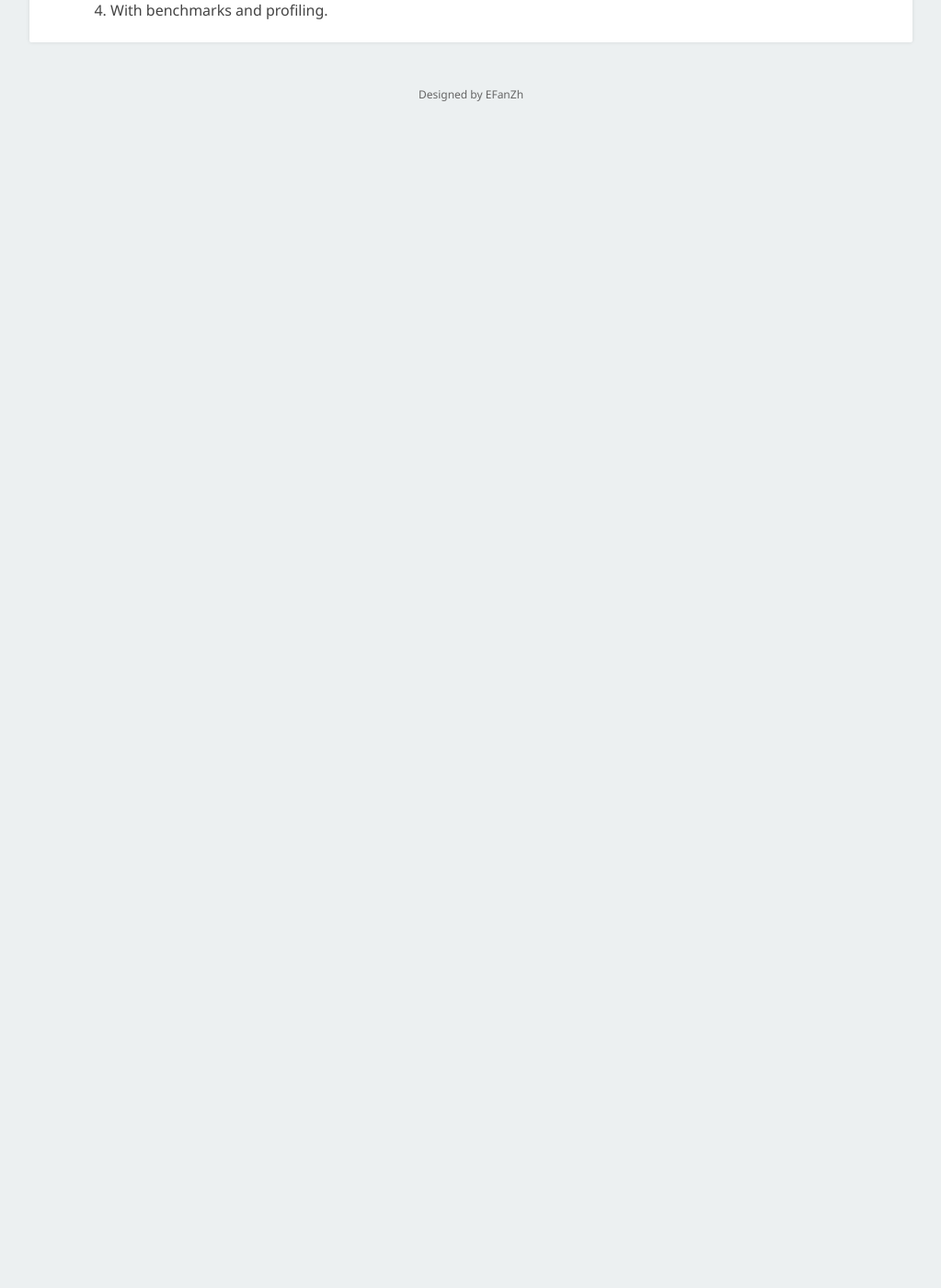
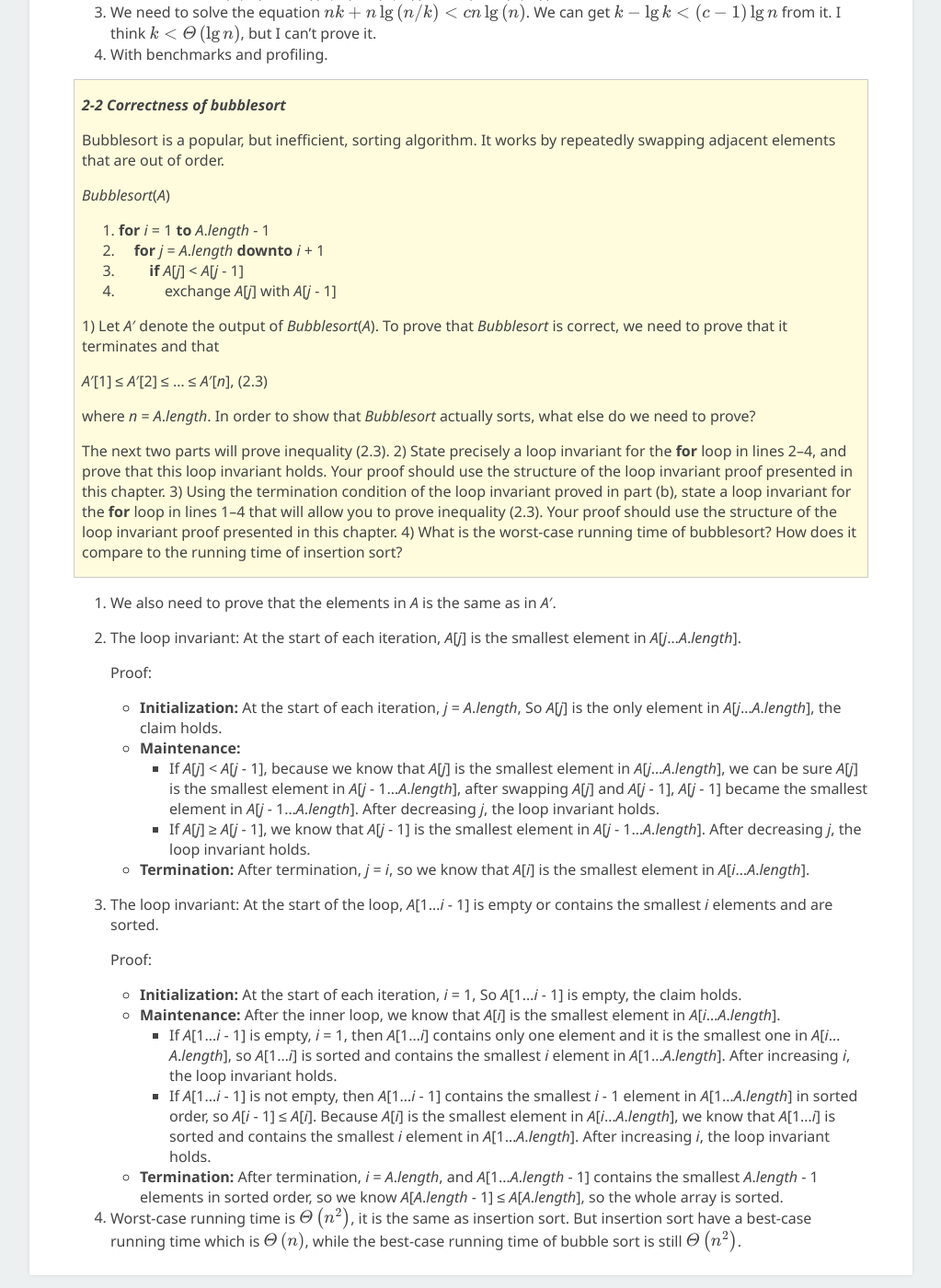
Before and after one commit to EFanZh/efanzh.github.io, a Jekyll site: the page built from _posts/2018-10-05-introduction-to-algorithms-exercises.md, in a window 1280 px wide and 1400 px high, scrolled down 10459 px. Shown: the whole window at 92% size, without its empty margins (128-1151 px from the left). Built offline with Jekyll 4.4.1, drawn with Linux system fonts in a browser that asks for light colours; formulas are drawn with MathJax 3; before the commit the page ends 10618 px from its top, so only the background shows below that; some of the changed text lies outside the part shown.

Commit message:
Add problem 2-2 from CLRS

```diff
--- a/_posts/2018-10-05-introduction-to-algorithms-exercises.md
+++ b/_posts/2018-10-05-introduction-to-algorithms-exercises.md
@@ -275,11 +275,12 @@ Just change *A*[*i*] > *key* to *A*[*i*] < *key* in the original code.
 > Write pseudocode for ***linear search***, which scans through the sequence, looking for $v$. Using a loop invariant,
 > prove that your algorithm is correct. Make sure that your loop invariant fulfills the three necessary properties.
 
-*Linear-Search*(*A*, *v*)\
-1\. **for** *i* = 1 **to** *A*.*length*\
-2\.     **if** *A*[*i*] == *v*\
-3\.         **return** *i*\
-4\. **return** *nil*
+*Linear-Search*(*A*, *v*)
+
+1. **for** *i* = 1 **to** *A*.*length*
+2. &nbsp;&nbsp;&nbsp;&nbsp;**if** *A*[*i*] == *v*
+3. &nbsp;&nbsp;&nbsp;&nbsp;&nbsp;&nbsp;&nbsp;&nbsp;**return** *i*
+4. **return** *nil*
 
 Loop invariant: *A*[1‥*i* - 1] does not contain value *v*. The only way the loop continues is that *A*[*i*] ≠ *v*, so
 we know *A*[1‥*i*] does not contain value *v*. Then we increase *i* by 1, so again, *A*[1‥*i* - 1] still does not
@@ -302,13 +303,14 @@ $\sum_{i=1}^n A[i] × 2^{n - i} + \sum_{i=1}^n B[i] × 2^{n - i} = \sum_{i=1}^{n
 
 Pseudocode:
 
-*Add-Binary*(*A*, *B*, *C*)\
-1\. *carry* = 0\
-2\. **for** *i* = 1 **to** *A*.*length*\
-3\.     *sum* = *A*[*n* - *i*] + *B*[*n* - *i*] + *carry*\
-4\.     *C*[*n* + 1 - *i*] = *sum* mod 2\
-5\.     *carry* = *sum* / 2\
-6\. *C*[0] = *carry*
+*Add-Binary*(*A*, *B*, *C*)
+
+1. *carry* = 0
+2. **for** *i* = 1 **to** *A*.*length*
+3. &nbsp;&nbsp;&nbsp;&nbsp;*sum* = *A*[*n* - *i*] + *B*[*n* - *i*] + *carry*
+4. &nbsp;&nbsp;&nbsp;&nbsp;*C*[*n* + 1 - *i*] = *sum* mod 2
+5. &nbsp;&nbsp;&nbsp;&nbsp;*carry* = *sum* / 2
+6. *C*[0] = *carry*
 
 #### 2.2 Analyzing algorithms
 
@@ -418,19 +420,20 @@ See
 [here](https://github.com/EFanZh/Introduction-to-Algorithms/blob/master/src/section_2_3_designing_algorithms/exercises.rs)
 for implementations.
 
-*Binary-Search*(*A*, *v*)\
-1\. *left* = 1\
-2\. *right* = *A*.*length* + 1\
-3\. ***while*** *left* < *right*\
-4\.     *middle* = ⌊(*left* + *right*) / 2⌋\
-5\.     ***if*** *A*[*middle*] < *v*\
-6\.         *left* = *middle* + 1\
-7\.     ***else***\
-8\.         *right* = *middle*\
-9\. ***if*** *left* ≤ *A*.*length* and *A*[*left*] == *v*\
-10\.     ***return*** *left*\
-11\. ***else***\
-12\.     ***return*** *nil*
+*Binary-Search*(*A*, *v*)
+
+1. *left* = 1
+2. *right* = *A*.*length* + 1
+3. **while** *left* < *right*
+4. &nbsp;&nbsp;&nbsp;&nbsp;*middle* = ⌊(*left* + *right*) / 2⌋
+5. &nbsp;&nbsp;&nbsp;&nbsp;**if** *A*[*middle*] < *v*
+6. &nbsp;&nbsp;&nbsp;&nbsp;&nbsp;&nbsp;&nbsp;&nbsp;*left* = *middle* + 1
+7. &nbsp;&nbsp;&nbsp;&nbsp;**else**
+8. &nbsp;&nbsp;&nbsp;&nbsp;&nbsp;&nbsp;&nbsp;&nbsp;*right* = *middle*
+9. **if** *left* ≤ *A*.*length* and *A*[*left*] == *v*
+10. &nbsp;&nbsp;&nbsp;&nbsp;**return** *left*
+11. **else**
+12. &nbsp;&nbsp;&nbsp;&nbsp;**return** *nil*
 
 After each iteration, the length of the searching range reduces by half, until the range is empty. So we have:
 
@@ -489,3 +492,67 @@ for implementations.
 3. We need to solve the equation $n k + n \lg \left(n / k\right) < c n \lg \left(n\right)$. We can get
    $k - \lg k < \left(c-1\right) \lg n$ from it. I think $k < Θ\left(\lg n\right)$, but I can’t prove it.
 4. With benchmarks and profiling.
+
+> ***2-2 Correctness of bubblesort***
+>
+> Bubblesort is a popular, but inefficient, sorting algorithm. It works by repeatedly swapping adjacent elements that
+> are out of order.
+>
+> *Bubblesort*(*A*)
+>
+> 1. **for** *i* = 1 **to** *A*.*length* - 1
+> 2. &nbsp;&nbsp;&nbsp;&nbsp;**for** *j* = *A*.*length* **downto** *i* + 1
+> 3. &nbsp;&nbsp;&nbsp;&nbsp;&nbsp;&nbsp;&nbsp;&nbsp;**if** *A*[*j*] < *A*[*j* - 1]
+> 4. &nbsp;&nbsp;&nbsp;&nbsp;&nbsp;&nbsp;&nbsp;&nbsp;&nbsp;&nbsp;&nbsp;&nbsp;exchange *A*[*j*] with *A*[*j* - 1]
+>
+> 1) Let *A*′ denote the output of *Bubblesort*(*A*). To prove that *Bubblesort* is correct, we need to prove that it
+>    terminates and that
+>
+>    *A*′[1] ≤ *A*′[2] ≤ … ≤ *A*′[*n*], (2.3)
+>
+>    where *n* = *A*.*length*. In order to show that *Bubblesort* actually sorts, what else do we need to prove?
+>
+>    The next two parts will prove inequality (2.3).
+> 2) State precisely a loop invariant for the **for** loop in lines 2–4, and prove that this loop invariant holds. Your
+>    proof should use the structure of the loop invariant proof presented in this chapter.
+> 3) Using the termination condition of the loop invariant proved in part (b), state a loop invariant for the **for**
+>    loop in lines 1–4 that will allow you to prove inequality (2.3). Your proof should use the structure of the loop
+>    invariant proof presented in this chapter.
+> 4) What is the worst-case running time of bubblesort? How does it compare to the running time of insertion sort?
+
+1. We also need to prove that the elements in *A* is the same as in *A*′.
+2. The loop invariant: At the start of each iteration, *A*[*j*] is the smallest element in *A*[*j*…*A*.*length*].
+
+   Proof:
+
+   - **Initialization:** At the start of each iteration, *j* = *A*.*length*, So *A*[*j*] is the only element in
+     *A*[*j*…*A*.*length*], the claim holds.
+   - **Maintenance:**
+     - If *A*[*j*] < *A*[*j* - 1], because we know that *A*[*j*] is the smallest element in
+       *A*[*j*…*A*.*length*], we can be sure *A*[*j*] is the smallest element in *A*[*j* - 1…*A*.*length*], after
+       swapping *A*[*j*] and *A*[*j* - 1], *A*[*j* - 1] became the smallest element in *A*[*j* - 1…*A*.*length*]. After
+       decreasing *j*, the loop invariant holds.
+     - If *A*[*j*] ≥ *A*[*j* - 1], we know that *A*[*j* - 1] is the smallest element in *A*[*j* - 1…*A*.*length*]. After
+       decreasing *j*, the loop invariant holds.
+   - **Termination:** After termination, *j* = *i*, so we know that *A*[*i*] is the smallest element in
+     *A*[*i*…*A*.*length*].
+3. The loop invariant: At the start of the loop, *A*[1…*i* - 1] is empty or contains the smallest *i* elements and are
+   sorted.
+
+   Proof:
+
+   - **Initialization:** At the start of each iteration, *i* = 1, So *A*[1…*i* - 1] is empty, the claim holds.
+   - **Maintenance:** After the inner loop, we know that *A*[*i*] is the smallest element in *A*[*i*…*A*.*length*].
+     - If *A*[1…*i* - 1] is empty, *i* = 1, then *A*[1…*i*] contains only one element and it is the smallest one in
+       *A*[*i*…*A*.*length*], so *A*[1…*i*] is sorted and contains the smallest *i* element in *A*[1…*A*.*length*].
+       After increasing *i*, the loop invariant holds.
+     - If *A*[1…*i* - 1] is not empty, then *A*[1…*i* - 1] contains the smallest *i* - 1 element in *A*[1…*A*.*length*]
+       in sorted order, so *A*[*i* - 1] ≤ *A*[*i*]. Because *A*[*i*] is the smallest element in *A*[*i*…*A*.*length*],
+       we know that *A*[1…*i*] is sorted and contains the smallest *i* element in *A*[1…*A*.*length*]. After increasing
+       *i*, the loop invariant holds.
+   - **Termination:** After termination, *i* = *A*.*length*, and *A*[1…*A*.*length* - 1] contains the smallest
+     *A*.*length* - 1 elements in sorted order, so we know *A*[*A*.*length* - 1] ≤ *A*[*A*.*length*], so the whole
+     array is sorted.
+4. Worst-case running time is $Θ\left(n^2\right)$, it is the same as insertion sort. But insertion sort have a
+   best-case running time which is $Θ\left(n\right)$, while the best-case running time of bubble sort is still
+   $Θ\left(n^2\right)$.
```
